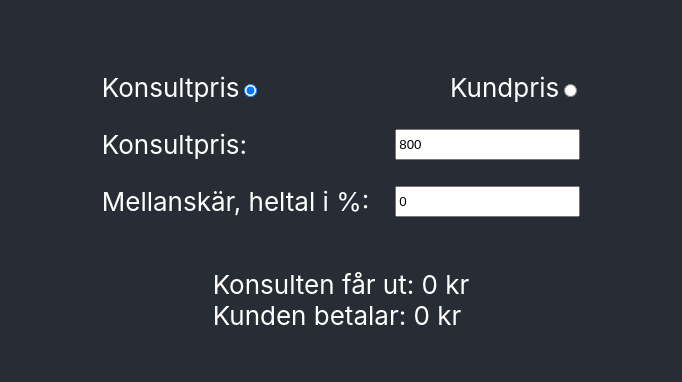
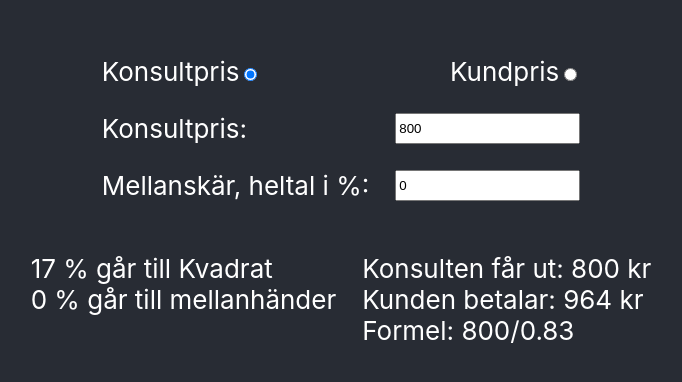
Before and after one commit to SimpleCookie/kvadrat-pris, a React (Create React App) app: page / in a window 1280 px wide. Shown: the part 186-568 px from the top of the page, without its empty margins (299-981 px from the left). Built offline with nearby package versions, Linux system fonts and the light colour scheme.

Commit message:
Add info and refactor

```diff
--- a/src/App.tsx
+++ b/src/App.tsx
@@ -1,18 +1,11 @@
-import React, { useState } from "react"
+import { useState } from "react"
 import "./App.css"
+import { Quotation } from "./components/quotation/Quotation"
 
-const consultantToClientPrice = (price: number, fee: number) => {
-  if (fee === 0) return price / 0.83
-  return Math.ceil(price / 0.83 / (1 - fee / 100))
-}
-
-const clientToConsultantPrice = (price: number, fee: number) => {
-  return Math.floor(price * (1 - fee / 100) * 0.83)
-}
 
 const App = () => {
   const [useClientPrice, setUseClientPrice] = useState(false)
-  const [price, setPrice] = useState(0)
+  const [price, setPrice] = useState(800)
   const [fee, setFee] = useState(0)
 
   return (
@@ -55,7 +48,7 @@ const App = () => {
             <input
               type="number"
               name="price"
-              defaultValue={800}
+              defaultValue={price}
               onChange={(e) => setPrice(+e.target.value)}
             />
           </label>
@@ -70,23 +63,7 @@ const App = () => {
           </label>
         </form>
         <div className="result">
-          <p>
-            {useClientPrice ? (
-              <>
-                <div>
-                  Konsulten får ut: {clientToConsultantPrice(price, fee)} kr
-                </div>
-                <div>Kunden betalar: {price} kr</div>
-              </>
-            ) : (
-              <>
-                <div>Konsulten får ut: {price} kr</div>
-                <div>
-                  Kunden betalar: {consultantToClientPrice(price, fee)} kr
-                </div>
-              </>
-            )}
-          </p>
+          <Quotation useClientPrice={useClientPrice} price={price} fee={fee} />
         </div>
       </main>
     </div>
--- /dev/null
+++ b/src/components/quotation/ClientPrice.tsx
@@ -0,0 +1,30 @@
+import { Quota } from "./Quotation"
+
+const consultantToClientPrice = (price: number, fee: number): Quota => {
+  if (fee === 0) {
+    return {
+      formula: `${price}/0.83`,
+      price: Math.round(price / 0.83)
+    }
+  }
+  return {
+    formula: `${price}/0.83/(1-${fee}/100)`,
+    price: Math.round(price / 0.83 / (1 - fee / 100))
+  }
+}
+
+interface Props {
+  price: number
+  fee: number
+}
+
+export const ClientPrice = ({ price, fee }: Props) => {
+  const quota = consultantToClientPrice(price, fee)
+  return (
+    <>
+      <div>Konsulten får ut: {price} kr</div>
+      <div>Kunden betalar: {quota.price} kr</div>
+      <div>Formel: {quota.formula }</div>
+    </>
+  )
+}
--- /dev/null
+++ b/src/components/quotation/ConsultantPrice.tsx
@@ -0,0 +1,33 @@
+import { Quota } from "./Quotation"
+
+
+export const clientToConsultantPrice = (price: number, fee: number): Quota => {
+  if (fee === 0) {
+    return {
+      formula: `${price} * 0.83`,
+      price: Math.round(price * 0.83)
+    }
+  }
+  return {
+    formula: `${price} * (1 - ${fee}/100) * 0.83`,
+    price: Math.round(price * (1 - fee / 100) * 0.83)
+  }
+}
+
+interface Props {
+  price: number
+  fee: number
+}
+
+export const ConsultantPrice = ({ price, fee }: Props) => {
+  const quota = clientToConsultantPrice(price, fee)
+  return (
+    <>
+      <div>
+        Konsulten får ut: {quota.price} kr
+                </div>
+      <div>Kunden betalar: {price} kr</div>
+      <div>Formel: {quota.formula}</div>
+    </>
+  )
+}
--- /dev/null
+++ b/src/components/quotation/Quotation.tsx
@@ -0,0 +1,30 @@
+import { ClientPrice } from "./ClientPrice"
+import { ConsultantPrice } from "./ConsultantPrice"
+
+export interface Quota {
+  formula: string
+  price: number
+}
+
+interface Props {
+  useClientPrice: boolean
+  price: number
+  fee: number
+}
+
+export const Quotation = ({ useClientPrice, price, fee }: Props) => {
+
+  const PriceRender = () => useClientPrice ? (<ConsultantPrice price={price} fee={fee} />) : <ClientPrice price={price} fee={fee} />
+
+  return (
+    <div style={{ display: "flex", alignItems: "space-between" }}>
+      <p style={{ paddingRight: "1em" }}>
+        <div>17 % går till Kvadrat</div>
+        <div>{fee} % går till mellanhänder</div>
+      </p>
+      <p>
+        <PriceRender />
+      </p>
+    </div>
+  )
+}
```
